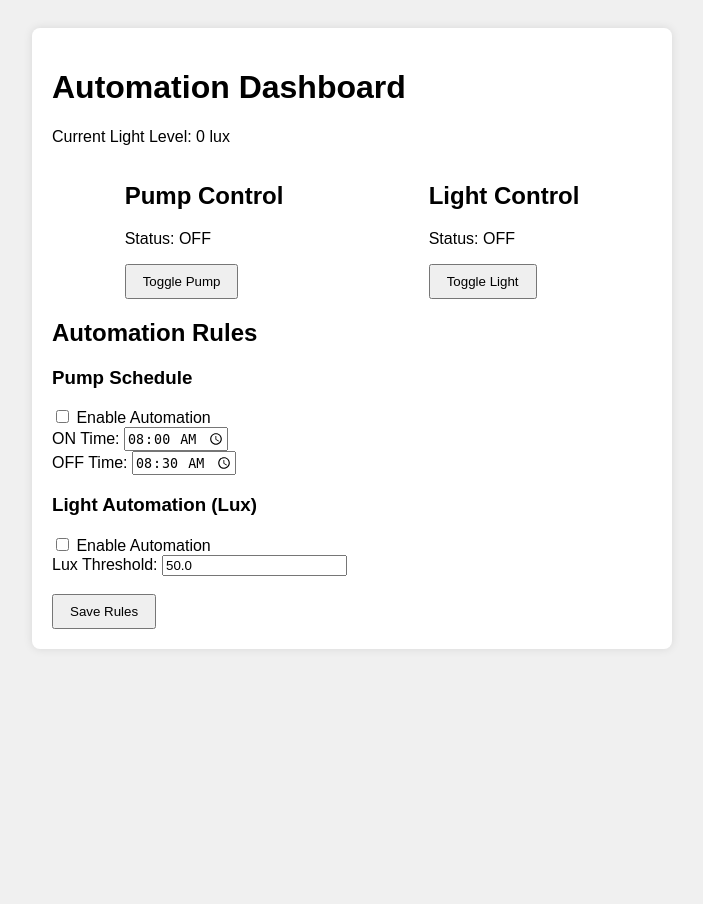
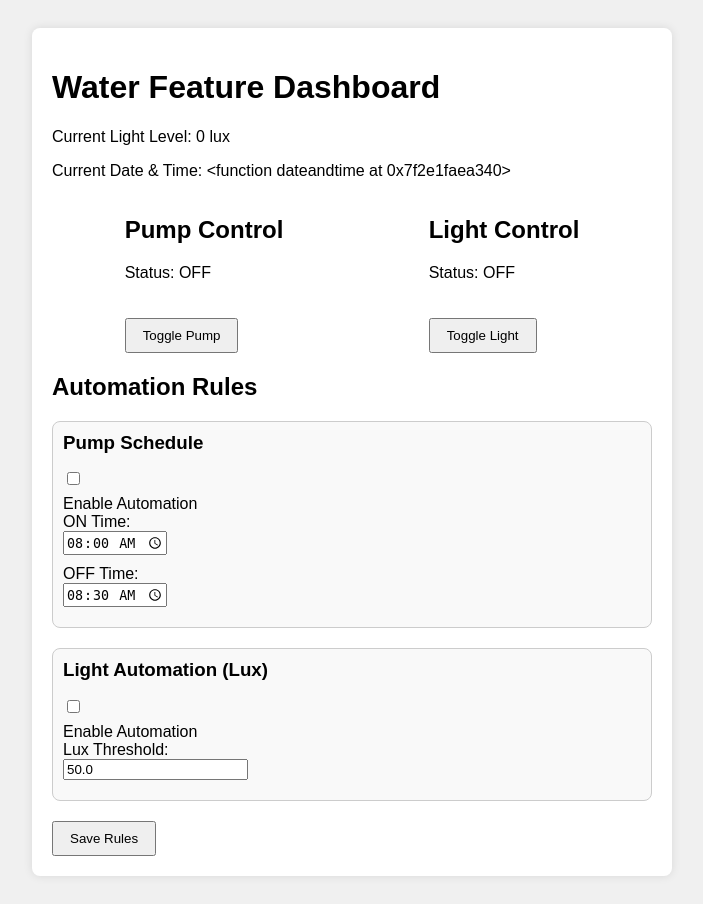
Before and after one commit to pull3t/home-water-feature, a Flask app: page / in a window 1280 px wide. Shown: the whole page, without its empty margins (288-991 px from the left). Before the commit the page ends 649 px from the top, so only its background shows below. Run offline with Flask 3, Linux system fonts and the light colour scheme; parts of the project's set-up code (start-up, migrations or seed data) failed here and were passed over.

Commit message:
minor updates

```diff
--- a/app.py
+++ b/app.py
@@ -71,8 +71,7 @@
         # Every 5 seconds, calculate average and round
         if len(lux_readings) == 5:
             avg_lux = mean(lux_readings)
-            rounded_lux = round(avg_lux)
-        time.sleep(1)  # Adjust to sample frequency (e.g., every 1s)
+            rounded_lux = int(round(avg_lux))
 
 
 device_states = {
@@ -84,6 +83,10 @@
     pin = PUMP_PIN if device == "pump" else LIGHT_PIN
     GPIO.output(pin, GPIO.LOW if state else GPIO.HIGH)
     device_states[device] = state
+
+def dateandtime():
+    # Time-based control for pump
+    now = datetime.now().strftime("%H:%M, %d/%m/%Y")
 
 def automation_job():
     # Time-based control for pump
@@ -117,7 +120,7 @@
 
 @app.route('/')
 def index():
-    return render_template('index.html', lux=rounded_lux, device_states=device_states, rules=automation_rules)
+    return render_template('index.html', lux=rounded_lux, dateandtime=dateandtime, device_states=device_states, rules=automation_rules)
 
 # @app.route('/')
 # def index():
--- a/static/style.css
+++ b/static/style.css
@@ -19,3 +19,35 @@
     display: flex;
     justify-content: space-around;
 }
+.automation-grid {
+    display: flex;
+    justify-content: space-between;
+    gap: 20px;
+    flex-wrap: wrap;
+}
+
+.automation-column {
+    flex: 1;
+    min-width: 300px;
+    padding: 10px;
+    border: 1px solid #ccc;
+    border-radius: 8px;
+    background-color: #f9f9f9;
+}
+
+.automation-column h3 {
+    margin-top: 0;
+}
+
+.automation-column input {
+    margin-bottom: 10px;
+    display: block;
+}
+
+#rulesForm {
+    margin-top: 20px;
+}
+
+button {
+    margin-top: 20px;
+}
--- a/templates/index.html
+++ b/templates/index.html
@@ -8,8 +8,9 @@
 </head>
 <body>
     <div class="container">
-        <h1>Automation Dashboard</h1>
+        <h1>Water Feature Dashboard</h1>
         <p>Current Light Level: <span id="lux">{{ lux }}</span> lux</p>
+        <p>Current Date & Time: <span id=dateandtime>{{ dateandtime }}</span></p>
 
         <div class="controls">
             <div>
@@ -27,14 +28,30 @@
 
         <h2>Automation Rules</h2>
         <form id="rulesForm">
-            <h3>Pump Schedule</h3>
-            <input type="checkbox" id="pump_enabled" {{ 'checked' if rules['pump']['enabled'] else '' }}> Enable Automation<br>
-            ON Time: <input type="time" id="pump_on_time" value="{{ rules['pump']['on_time'] }}"><br>
-            OFF Time: <input type="time" id="pump_off_time" value="{{ rules['pump']['off_time'] }}"><br>
+            <div class="automation-grid">
+                <!-- Pump Schedule -->
+                <div class="automation-column">
+                    <h3>Pump Schedule</h3>
+                    <input type="checkbox" id="pump_enabled" {{ 'checked' if rules['pump']['enabled'] else '' }}>
+                    <label for="pump_enabled">Enable Automation</label><br>
 
-            <h3>Light Automation (Lux)</h3>
-            <input type="checkbox" id="light_enabled" {{ 'checked' if rules['light']['enabled'] else '' }}> Enable Automation<br>
-            Lux Threshold: <input type="number" id="lux_threshold" value="{{ rules['light']['lux_threshold'] }}"><br><br>
+                    <label for="pump_on_time">ON Time:</label>
+                    <input type="time" id="pump_on_time" value="{{ rules['pump']['on_time'] }}">
+
+                    <label for="pump_off_time">OFF Time:</label>
+                    <input type="time" id="pump_off_time" value="{{ rules['pump']['off_time'] }}">
+                </div>
+
+                <!-- Light Automation -->
+                <div class="automation-column">
+                    <h3>Light Automation (Lux)</h3>
+                    <input type="checkbox" id="light_enabled" {{ 'checked' if rules['light']['enabled'] else '' }}>
+                    <label for="light_enabled">Enable Automation</label><br>
+
+                    <label for="lux_threshold">Lux Threshold:</label>
+                    <input type="number" id="lux_threshold" value="{{ rules['light']['lux_threshold'] }}">
+                </div>
+            </div>
 
             <button type="button" onclick="updateRules()">Save Rules</button>
         </form>
```
Also changed, not shown: README.md.
